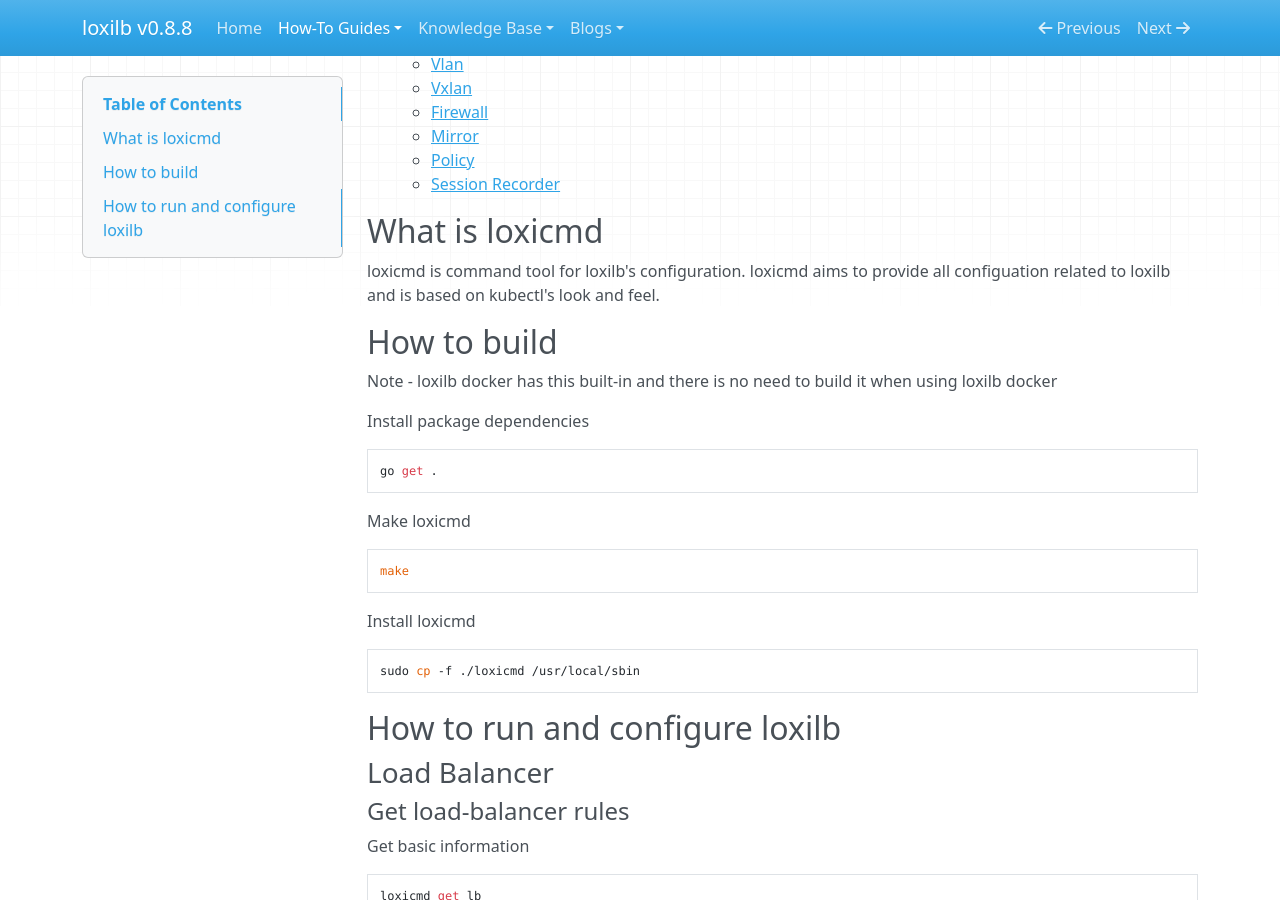
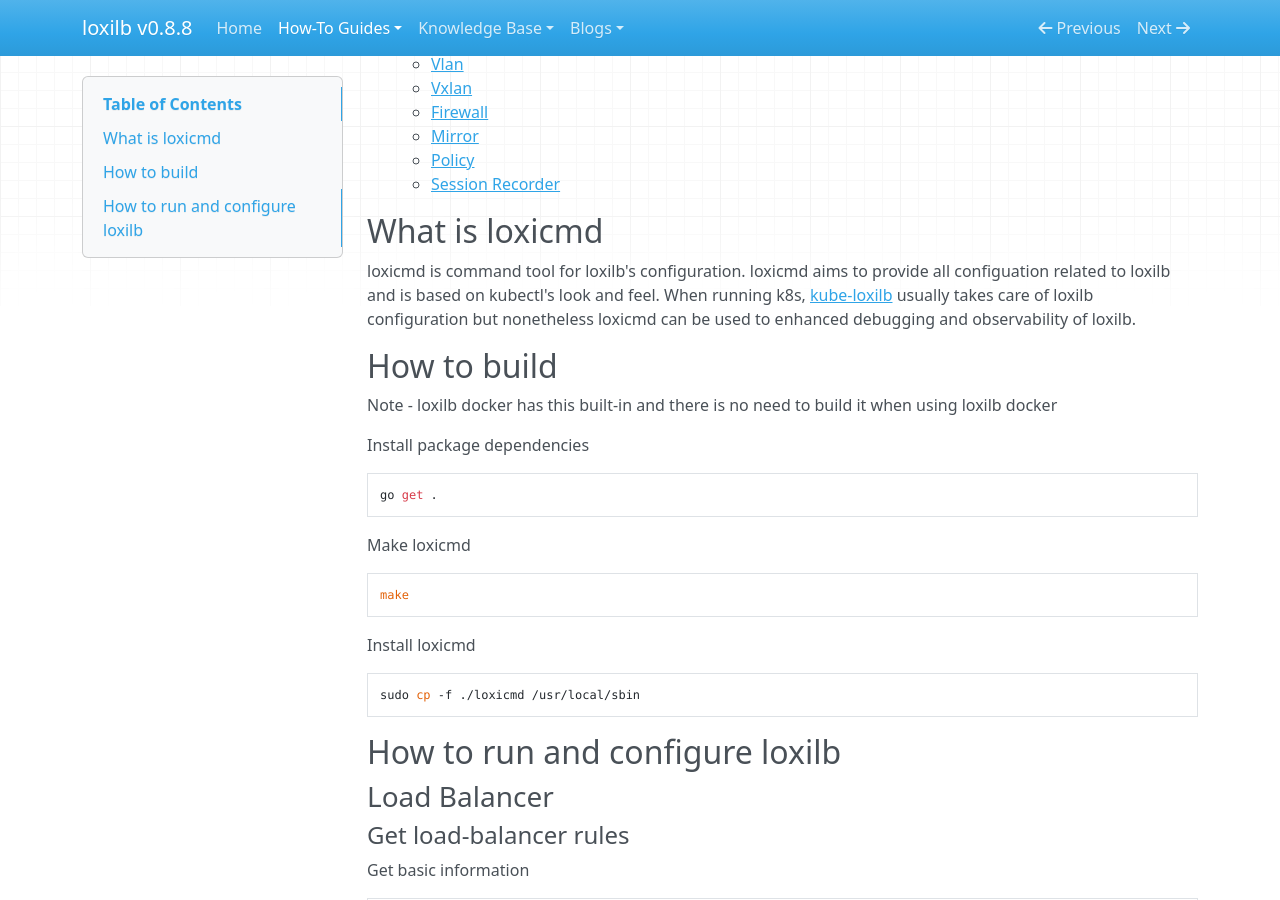
Before and after one commit to loxilb-io/loxilbdocs, an MkDocs documentation site: the page built from docs/cmd.md, in a window 1280 px wide and 900 px high, scrolled down 346 px. Built offline with MkDocs 1.6.1, drawn with Linux system fonts in a browser that asks for light colours; nearby versions of some CDN libraries.

Commit message:
Update cmd.md

```diff
--- a/docs/cmd.md
+++ b/docs/cmd.md
@@ -20,7 +20,7 @@
 
 ## What is loxicmd
 
-loxicmd is command tool for loxilb's configuration. loxicmd aims to provide all configuation related to loxilb and is based on kubectl's look and feel.
+loxicmd is command tool for loxilb's configuration. loxicmd aims to provide all configuation related to loxilb and is based on kubectl's look and feel. When running k8s,  [kube-loxilb](https://github.com/loxilb-io/loxilbdocs/blob/main/docs/kube-loxilb.md) usually takes care of loxilb configuration but nonetheless loxicmd can be used to enhanced debugging and observability of loxilb.
 
 ## How to build
 
```
